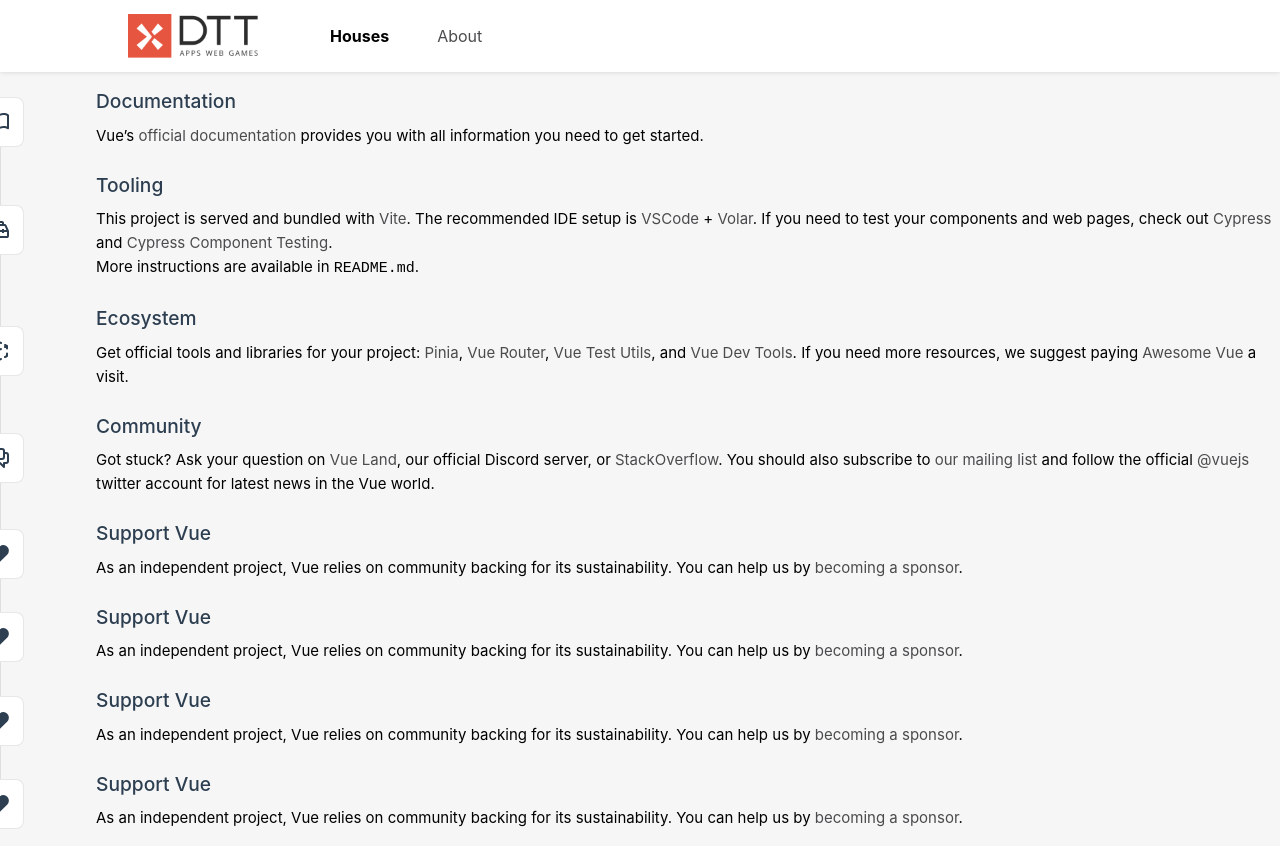
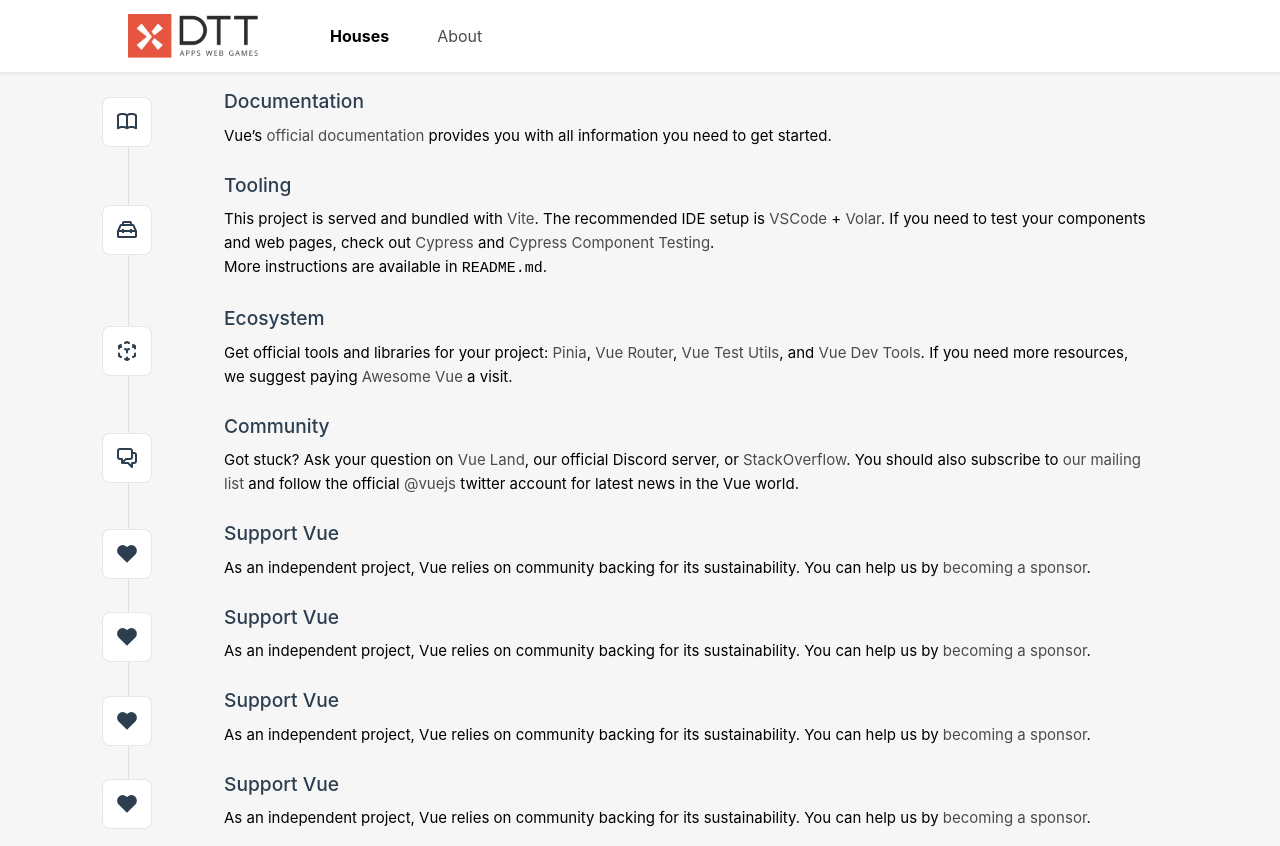
Before and after one commit to hamidreza-nateghi/dtt, a Vue app: page / in a window 1280 px wide. Built offline with nearby package versions, Linux system fonts and the light colour scheme.

Commit message:
add container

```diff
--- a/src/App.vue
+++ b/src/App.vue
@@ -17,10 +17,17 @@
     </div>
   </header>
 
-  <RouterView />
+  <div class="container">
+    <RouterView />
+  </div>
 </template>
 
 <style scoped>
+.container {
+  margin: auto;
+  max-width: 1024px;
+}
+
 header {
   line-height: 1.5;
   width: 100vw;
```
